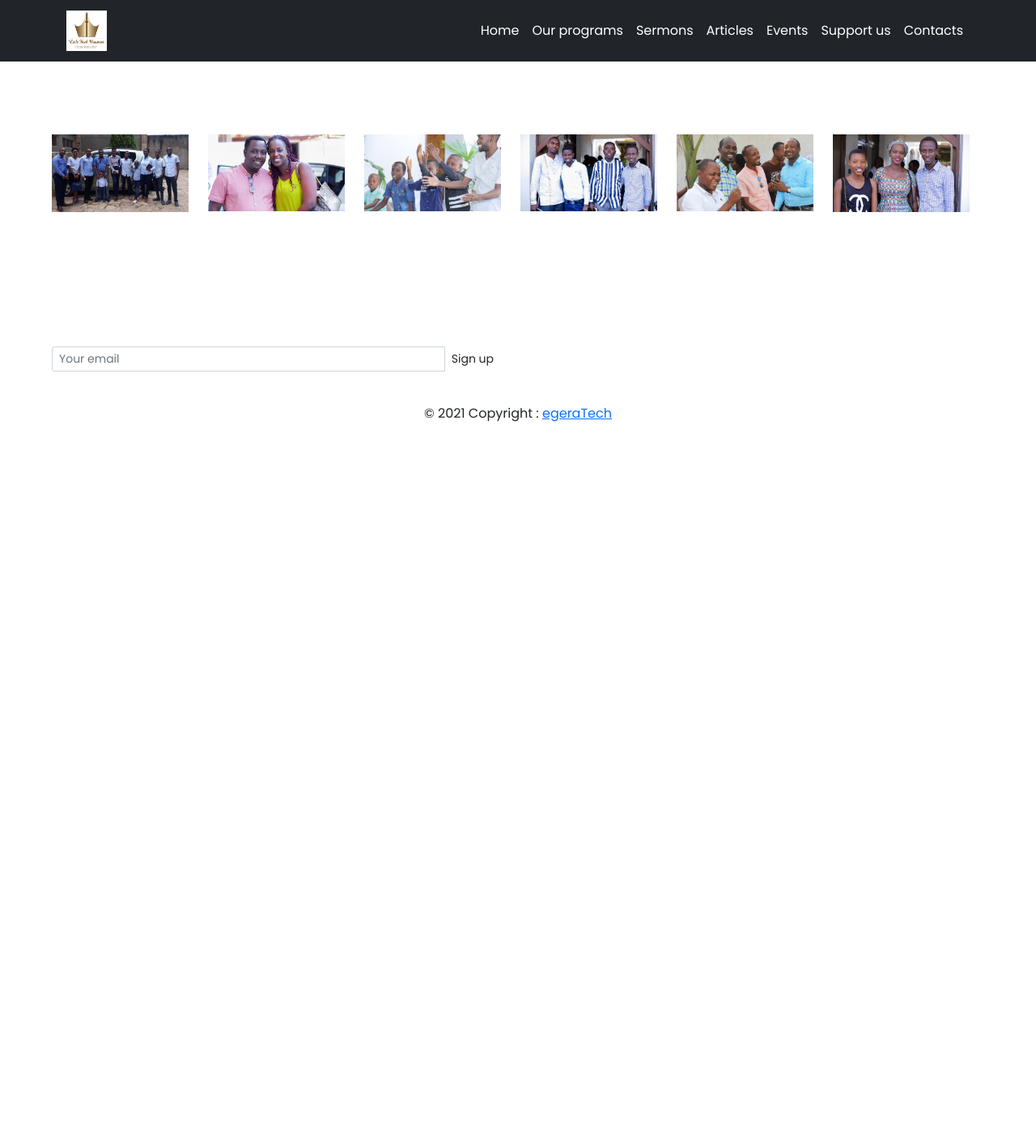
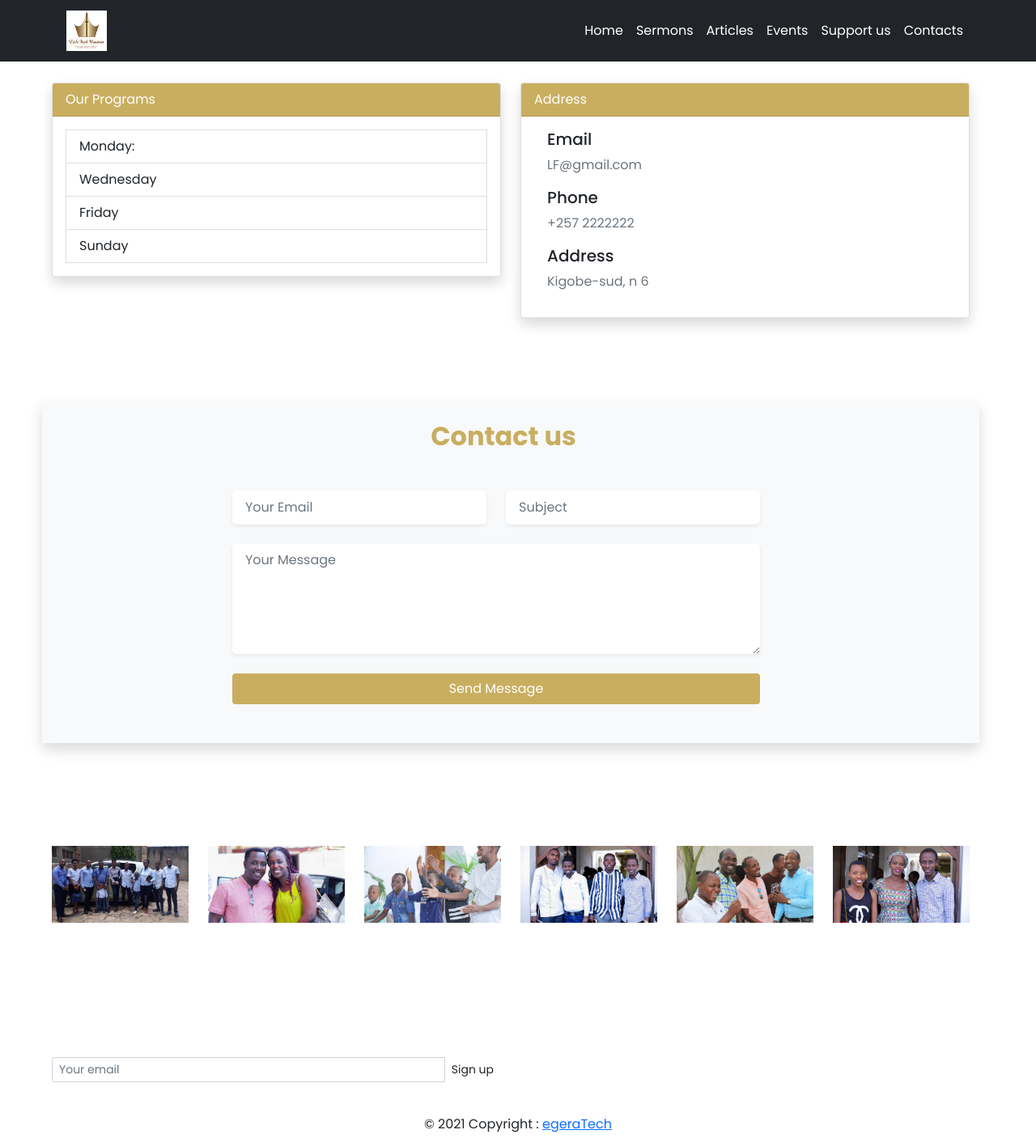
Before and after one commit to munyeshaka/littleFlockBurundi, a Django app: page /contacts/ in a window 1280 px wide. Shown: the whole page at 81% size. Before the commit the page ends 521 px from the top, so only its background shows below. Run offline with Django 4.2, Linux system fonts and the light colour scheme; data comes from the database, SQL or seed files in the repository; both versions use the stored data as it was after the commit; some libraries are stand-ins or nearby versions.

Commit message:
contacts design

```diff
--- a/assets/styles.css
+++ b/assets/styles.css
@@ -36,3 +36,6 @@ body {
 .inner:hover a {
     transform: scale(1.5);
 }
+
+
+/* card of our programs */
--- a/flock/templates/flock/article_list.html
+++ b/flock/templates/flock/article_list.html
@@ -21,7 +21,7 @@
                     <div class="card-body text-center">
                         <h4 class="card-title"><a href="{% url 'flock:article_detail' slug=article.slug %}">{{article.title}}</a></h4> <!--article: namespace for templates of app, article_article_detail is name in views of slug url-->
                         <p class="card-text">{{ article.snippet}}</a></p>
-                        <h6 class="card-text">{{ article.date}}</a></h6> <!--article: namespace for templates of app, article_article_detail is name in views of slug url-->
+                        <h6 class="text-muted">{{ article.date}}</a></h6> <!--article: namespace for templates of app, article_article_detail is name in views of slug url-->
 {% comment %}
                         <a style="background-color:#c9ae60; color:white;" class="btn" href="{% url 'article:article_detail' slug=article.slug %}">Read More...</a> {% endcomment %}
                     </div>
--- a/flock/templates/flock/base_layout.html
+++ b/flock/templates/flock/base_layout.html
@@ -28,10 +28,6 @@
             </li>
 
             <li class="nav-item">
-              <a class="nav-link active" href="{% url 'flock:programs' %}">Our programs</a>
-            </li>
-
-            <li class="nav-item">
               <a class="nav-link active" href="{% url 'flock:sermons' %}">Sermons</a>
             </li>
 
@@ -48,7 +44,7 @@
             </li>
 
             <li class="nav-item">
-              <a class="nav-link active" href="{% url 'flock:contact' %} ">Contacts</a>
+              <a class="nav-link active" href="{% url 'flock:contacts' %} ">Contacts</a>
             </li>
 
           </ul>
--- /dev/null
+++ b/flock/templates/flock/contacts.html
@@ -0,0 +1,105 @@
+{% extends 'flock/base_layout.html' %}
+
+{% block content %}
+
+<div class="container">
+    <div class="row">
+        <div class="col-sm-6">
+          <div class="card shadow">
+            <div class="card-header" style="background-color:#c9ae60;color:white;" >Our Programs</div>
+            <div class="card-body">
+                <li class="list-group-item">Monday: </li>
+                <li class="list-group-item">Wednesday</li>
+                <li class="list-group-item">Friday</li>
+                <li class="list-group-item">Sunday</li>
+            </div>
+          </div>
+        </div>
+        <div class="col-sm-6">
+
+          <div class="card shadow">
+            <div class="card-header" style="background-color:#c9ae60;color:white;">Address</div>
+            <div class="card-body">
+                <div class="col-md-5">
+                    <div class="contact-item d-flex mb-3">
+                        <div class="icon fs-4 text-danger">
+                            <i class="fas fa-envelope"> </i>
+                        </div>
+                        <div class="text ms-3 ">
+                            <h3 class="fs-5">Email</h3>
+                            <p class="text-muted m-0">LF@gmail.com</p>
+                        </div>
+                    </div>
+                    <div class="contact-item d-flex mb-3">
+                        <div class="icon fs-4 text-danger">
+                            <i class="fas fa-envelope"> </i>
+                        </div>
+                        <div class="text ms-3 ">
+                            <h3 class="fs-5">Phone</h3>
+                            <p class="text-muted m-0">+257 2222222</p>
+                        </div>
+                    </div>
+                    <div class="contact-item d-flex mb-3">
+                        <div class="icon fs-4 text-danger">
+                            <i class="fas fa-map-marker-alt"></i>
+                        </div>
+                        <div class="text ms-3 ">
+                            <h3 class="fs-5">Address</h3>
+                            <p class="text-muted m-0">Kigobe-sud, n 6</p>
+                        </div>
+                    </div>
+                </div>
+            </div>
+          </div>
+        </div>
+      </div>
+    </div>
+</div>
+
+<div class="container col-lg-8">
+    <div class="row justify-content-center">
+        <div class="contact shadow bg-light " id="Contact">
+            <div class="container-lg py-4">
+
+                    <div class="row justify-content-center">
+                        <div class="col-lg-6">
+                            <div class="section-title text-center">
+                                <h2 class="fw-bold mb-5" style="color:#c9ae60;">Contact us</h2>
+                            </div>
+                        </div>
+                    </div>
+                    <div class="row bg-light justify-content-center">
+                        <div class="col-md-7 ">
+                            <div class="contact-form">
+                                <form action="">
+                                    <div class="row">
+                                        <div class="col-lg-6 mb-4">
+                                            <input type="email" placeholder="Your Email" class="form-control form-control-lg fs-6 border-0 shadow-sm ">
+                                        </div>
+                                        <div class="col-lg-6 mb-4">
+                                            <input type="text" placeholder="Subject" class="form-control form-control-lg fs-6 border-0 shadow-sm ">
+                                        </div>
+                                    </div>
+                                    <div class="row">
+                                        <div class="col-lg-12 mb-4">
+                                            <textarea rows="5" type="text" placeholder="Your Message" class="form-control form-control-lg fs-6 border-0 shadow-sm "></textarea>
+                                        </div>
+                                    </div>
+                                    <div class="row">
+                                            <div class="col-lg-12 mb-4">
+                                                <div class="d-grid gap-2">
+                                                    <button type="submit" class="btn" style="background-color:#c9ae60; color:white;" >Send Message</button>
+                                                </div>
+                                            </div>
+                                    </div>
+                                </form>
+                            </div>
+                        </div>
+                    </div>
+
+            </div>
+        </div>
+    </div>
+</div>
+
+{% endblock %}
--- a/flock/templates/flock/home.html
+++ b/flock/templates/flock/home.html
@@ -42,7 +42,7 @@
                     - Filled with the Power of the Holy Spirit <br>
                     - Ablaze with love for the Father</P>
                     <div class="inner">
-                        <a href="{% url 'flock:programs' %}" style="background-color:#c9ae60; color:white;" class="btn">Our Programs</a>
+                        <a href="{% url 'flock:contacts' %}" style="background-color:#c9ae60; color:white;" class="btn">Our Programs</a>
                     </div>
             </div>
             <div class="col-md-6 ">
@@ -98,7 +98,7 @@
 
                             <h4 class="card-title"><a href="{% url 'flock:sermon_detail' slug=sermon.slug %}">{{sermon.title}}</a></h4> <!--flock: namespace for templates of app, sermon_detail is name in views of slug url-->
                             <p class="card-text">{{ sermon.snippet}}</p> <!--flock: namespace for templates of app, sermon_detail is name in views of slug url-->
-                            <h6 class="card-text">{{ sermon.date}}</h6>
+                            <h6 class="text-muted">{{ sermon.date}}</h6>
     {% comment %}
                             <a style="background-color:#c9ae60; color:white;" class="btn" href="{% url 'flock:sermon_detail' slug=sermon.slug %}">Read More...</a> {% endcomment %}
                         </div>
@@ -142,7 +142,7 @@
 
                             <h4 class="card-title"><a href="{% url 'flock:article_detail' slug=article.slug %}">{{article.title}}</a></h4> <!--flock: namespace for templates of app, article_detail is name in views of slug url-->
                             <p class="card-text">{{ article.snippet}}</p> <!--flock: namespace for templates of app, article_detail is name in views of slug url-->
-                            <h6 class="card-text">{{ article.date}}</h6>
+                            <h6 class="text-mutedy">{{ article.date}}</h6>
 {% comment %}
                             <a style="background-color:#c9ae60; color:white;" class="btn" href="{% url 'flock:article_detail' slug=article.slug %}">Read More...</a> {% endcomment %}
                         </div>
--- a/flock/templates/flock/sermon_list.html
+++ b/flock/templates/flock/sermon_list.html
@@ -19,9 +19,10 @@
                         <br>
                     </div>
                     <div class="card-body text-center">
-                        <h4 class="card-title"><a href="{% url 'flock:sermon_detail' slug=sermon.slug %}">{{sermon.title}}</h4> <!--flock: namespace for templates of app, sermon_sermon_detail is name in views of slug url-->
+                        <h4 class="card-title"><a href="{% url 'flock:sermon_detail' slug=sermon.slug %}">{{sermon.title}}</a></h4> <!--flock: namespace for templates of app, sermon_sermon_detail is name in views of slug url-->
                         <p class="card-text">{{ sermon.snippet}}</a></p>
-                        <h6 class="card-text">{{ sermon.date}}</h6> <!--flock: namespace for templates of app, sermon_sermon_detail is name in views of slug url-->
+                        <h6 class="text-muted">{{ sermon.date}}</h6>
+                         <!--flock: namespace for templates of app, sermon_sermon_detail is name in views of slug url-->
 {% comment %}
                         <a style="background-color:#c9ae60; color:white;" class="btn" href="{% url 'flock:sermon_detail' slug=sermon.slug %}">Read More...</a> {% endcomment %}
                     </div>
--- a/flock/urls.py
+++ b/flock/urls.py
@@ -9,7 +9,7 @@ app_name = 'flock'
 urlpatterns = [
     re_path(r'^$', views.home, name='home'),
 
-    re_path(r'programs/', views.sermon_list, name='programs'),
+    re_path(r'contacts/', views.contacts, name='contacts'),
 
     re_path(r'sermons/', views.sermon_list, name='sermons'),
     re_path(r'^(?P<slug>[\w-]+)/$', views.sermon_detail, name='sermon_detail'),
@@ -21,6 +21,4 @@ urlpatterns = [
 
     re_path(r'support_us/', views.sermon_list, name='support_us'),
 
-    re_path(r'contact/', views.sermon_list, name='contact'),
-
 ]
--- a/flock/views.py
+++ b/flock/views.py
@@ -30,3 +30,7 @@ def article_detail(request, slug):
     except Article.DoesNotExist:
         article = None
     return render(request, 'flock/article_detail.html', {'article':article})
+
+def contacts(request):
+    sermons = Sermon.objects.all().order_by('-date') #sermons variable receives data from db
+    return render(request, 'flock/contacts.html', {'sermons':sermons})
```
Also changed, not shown: db.sqlite3.
